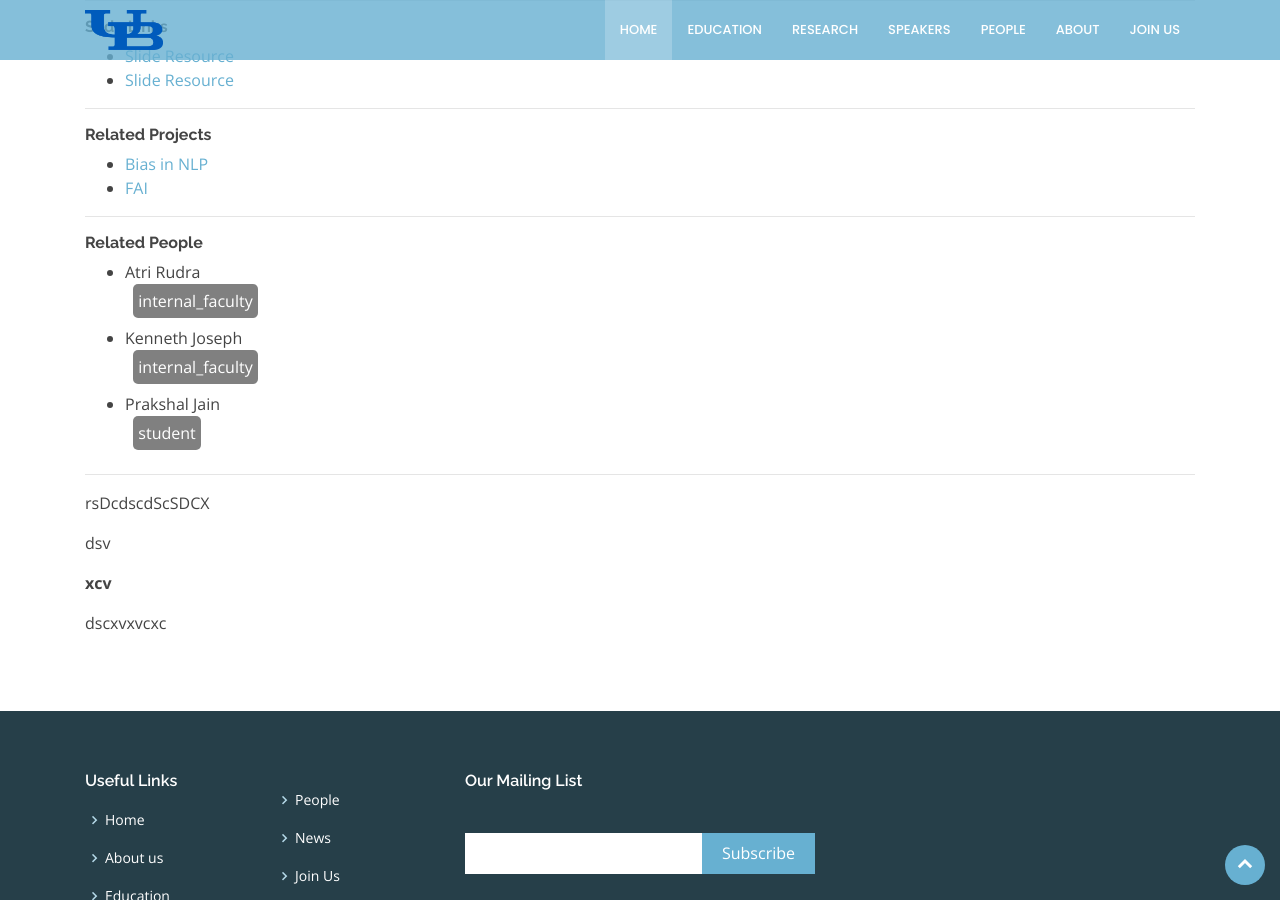
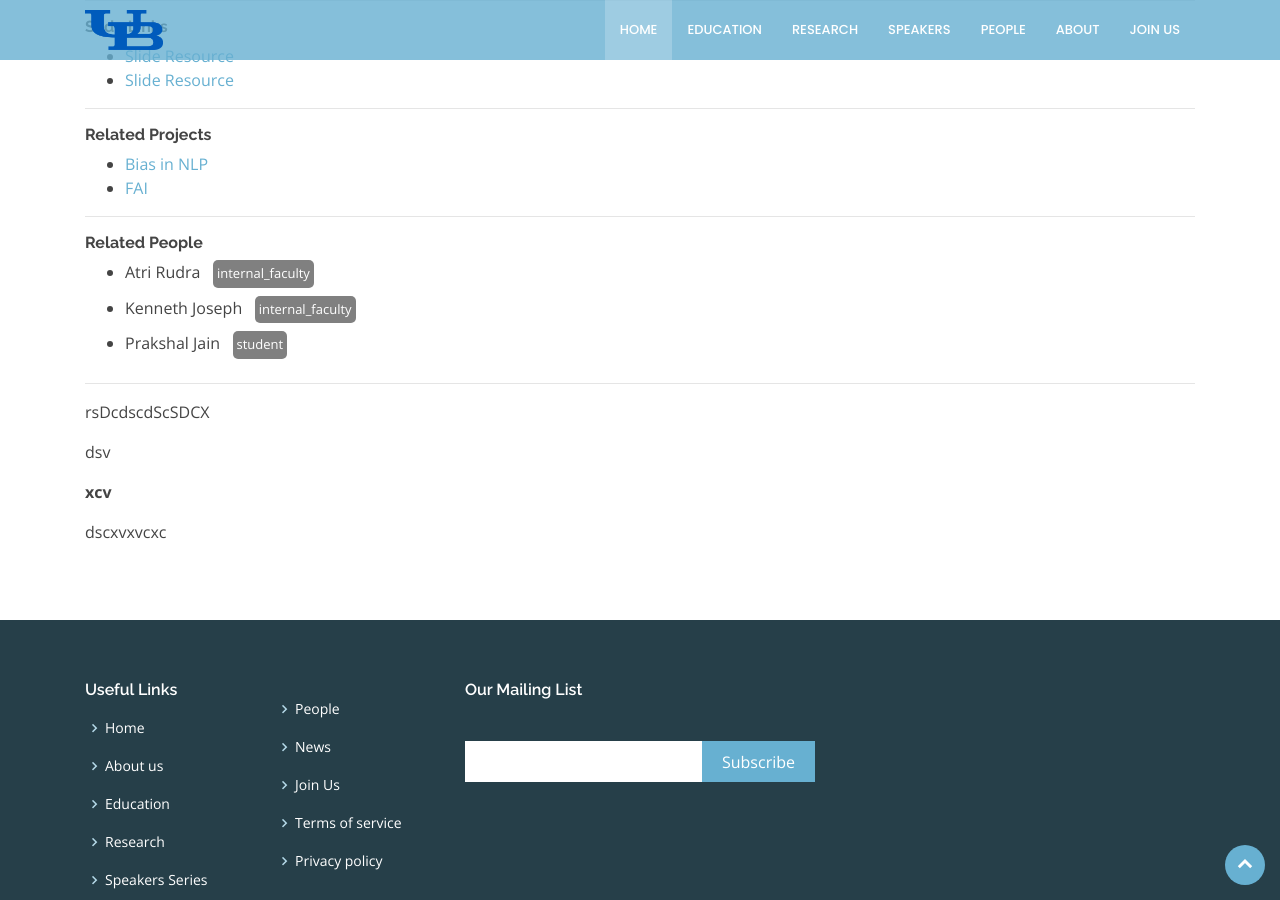
Before and after one commit to Mgeraci19/CS4SG.github.io, a Jekyll site: the page built from _talks/Impacts of AI.md, in a window 1280 px wide and 900 px high, scrolled down 667 px. Built offline with Jekyll 4.4.1, drawn with Linux system fonts in a browser that asks for light colours.

Commit message:
Update talk.html

```diff
--- a/_layouts/talk.html
+++ b/_layouts/talk.html
@@ -63,7 +63,7 @@ layout: default
 {% for peop in site.people %}
 {% for tag in tag_people %}
     {% if tag == peop.name %}
-        <li>{{ tag }}</li> &nbsp; <label style="background-color:gray; padding:5px; border-radius:5px; color:white;">{{ peop.catagory }}</label>
+        <li>{{ tag }} &nbsp; <label style="background-color:gray; padding:4px; border-radius:5px; color:white; font-size: small;">{{ peop.catagory }}</label></li>
     {% endif %}
 {% endfor %}
 {% endfor %}
```
